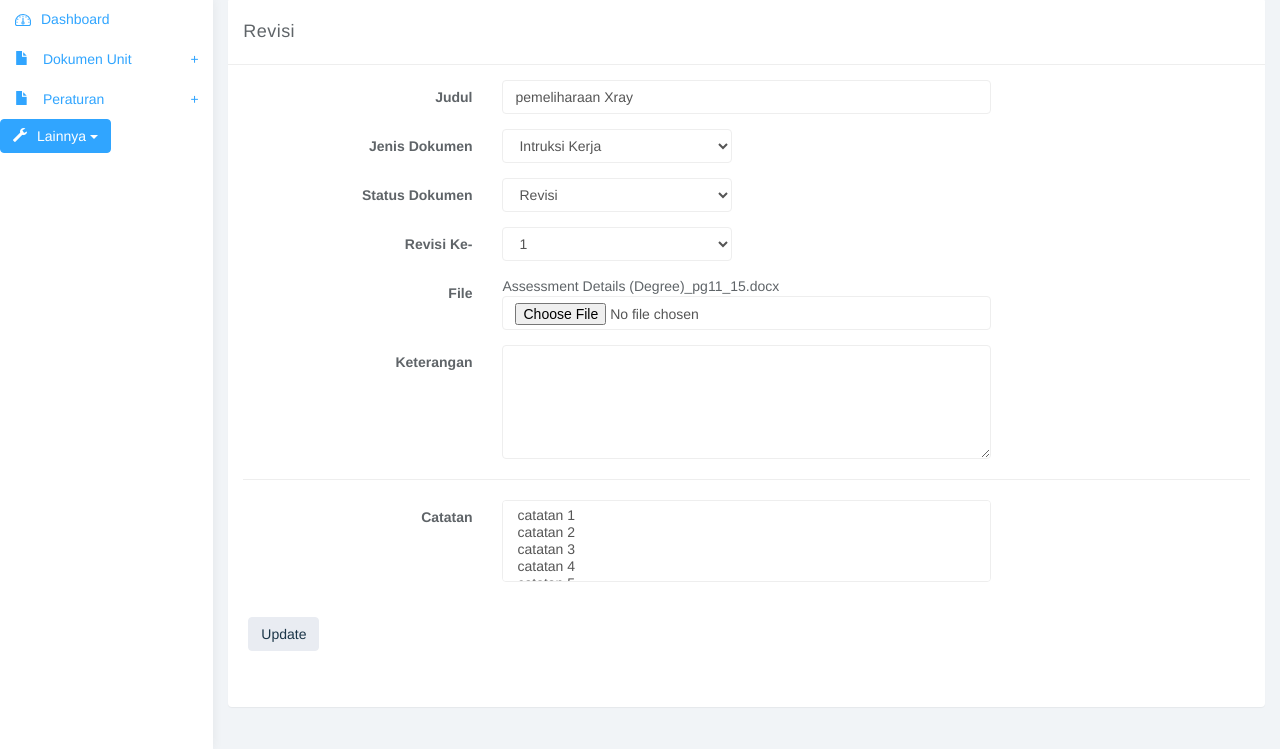
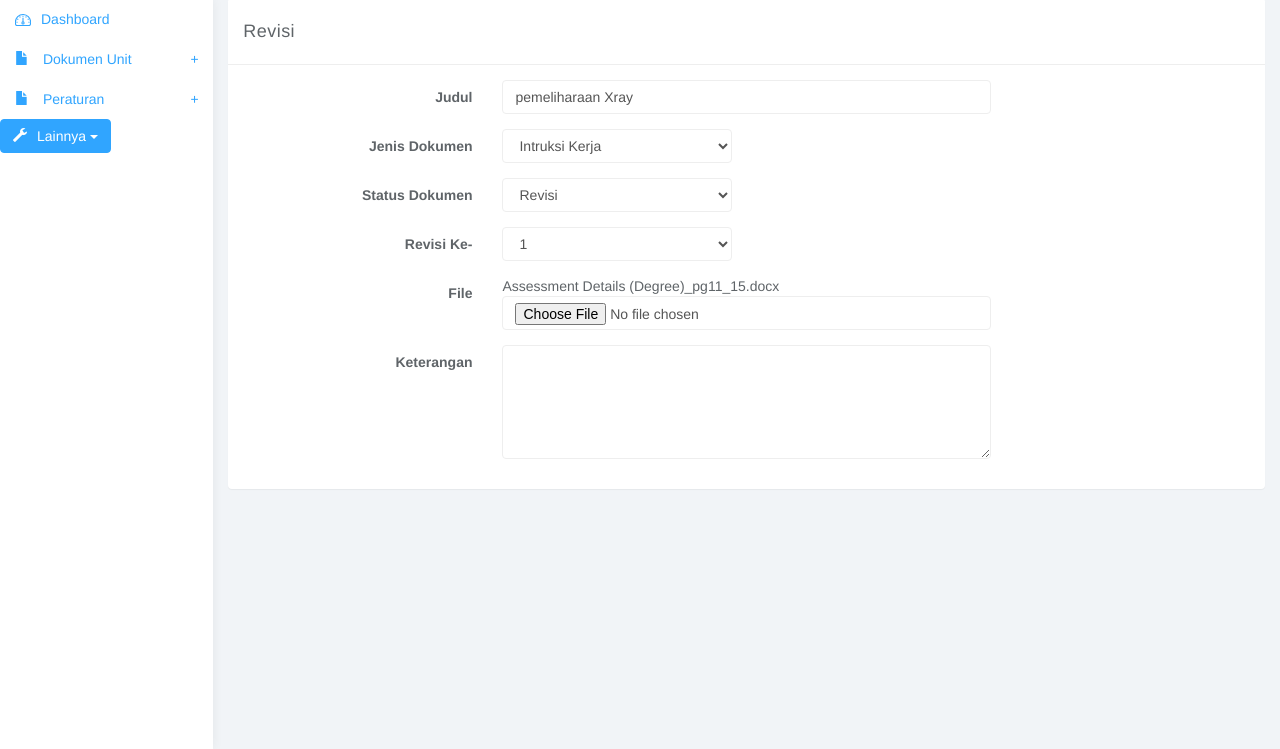
Before and after one commit to yogatanaya/ppml-, a PHP site: page /operator/edit_dokumen.php?id_dokumen=18 in a window 1280 px wide. Shown: the part 51-800 px from the top of the page. Run offline with PHP 8.4, Linux system fonts and the light colour scheme; a user stored in the database is signed in; data comes from the database, SQL or seed files in the repository.

Commit message:
Add files via upload

```diff
--- a/operator/dashbord.php
+++ b/operator/dashbord.php
@@ -29,7 +29,7 @@
                             <svg class="glyph stroked heart"><use xlink:href="#stroked-heart"/></svg>
                         </div>
                         <div class="col-sm-9 col-lg-7 widget-right">
-                            <div class="medium"><li><a href="add_catatan.php">Ext.</li></div>
+                            <div class="medium"><li><a href="add_catatan.php">Catatan</li></div>
                         </div>
                     </div>
                 </div>
@@ -53,7 +53,7 @@
                             <svg class="glyph stroked home"><use xlink:href="#stroked-home"/></svg>
                         </div>
                         <div class="col-sm-9 col-lg-7 widget-right">
-                            <div class="medium"><li><a href="view_document.php">Internal</a></li></div>
+                            <div class="medium"><li><a href="view_document.php">Dokumen Unit</a></li></div>
                         </div>
                     </div>
                 </div>
--- a/operator/edit_dokumen.php
+++ b/operator/edit_dokumen.php
@@ -135,35 +135,7 @@ include 'sidebar.php';
 									</div>
 								</div>
 
-								<hr>
-								<!--catatan mutu-->
-								<?php
-								include "config.php";
-								error_reporting(0);
-								$hasil=mysql_query("SELECT * FROM catatan_mutu");
-							  	?>
-								<div class="form-group">
-									<label class="col-md-3 control-label" for="catatan">Catatan</label>
-									<div class="col-md-6">
-									<select class="form-control"  name="catatan[]" multiple>
 
-							  			<?php
-							    		while ($baris = mysql_fetch_array($hasil)){
-							      		?>
-							      		<option value="<?php echo $baris[judul];?>"><?php echo $baris[judul];?></option>
-							      		<?php
-							    		}
-							     		?>
-									</select>
-									</div>
-								</div>
-
-								<!-- Form actions -->
-								<div class="form-group">
-									<div class="col-md-12 widget-right">
-										<input type="submit" class="btn btn-default btn-md pull-left" name="update" value="Update">
-									</div>
-								</div>
 							</fieldset>
 						</form>
 					</div>
@@ -209,7 +181,7 @@ if(isset($_POST['update'])){
 	$nama_dokumen = $_POST['nama_dokumen'];
 	$jenis_dokumen = $_POST['jenis_dokumen'];
 	$status = $_POST['status'];
-	$catatan=implode('<br>',$_POST['catatan']);
+	//$catatan=implode('<br>',$_POST['catatan']);
 	$keterangan = $_POST['keterangan'];
 	$revisi=$_POST['revisi'];
 
@@ -230,7 +202,6 @@ if(isset($_POST['update'])){
 		SET nama_dokumen='$nama_dokumen',
 		jenis_dokumen='$jenis_dokumen',
 		status='$status',
-		catatan='$catatan',
 		revisi='$revisi',
 		keterangan='$keterangan',
 		entry_date=NOW(),
--- a/operator/view_document.php
+++ b/operator/view_document.php
@@ -31,6 +31,7 @@
 
 						    <thead>
 						    <tr>
+						    	<th align="center">No.</th>
 						    	<th data-field="kode">Kode</th>
 						    	<th data-field="jenis_dokumen">Jenis</th>
 						    	<th data-field="nama_dokumen">Judul</th>
@@ -68,9 +69,12 @@
 							order by id_dokumen desc
 
 							");
+
+							$no=1;
 						    while ($data = mysql_fetch_array($query)) {
 					    	?>
 					        <tr>
+					        	<td align="center"><?php echo $no; ?></td>
 					        	<td><?php echo $data['kode']; ?></td>
 					        	<td><?php echo $data['jenis_dokumen']; ?></td>
 					           	<td><?php echo $data['nama_dokumen']; ?></td>
@@ -101,7 +105,7 @@
 					        </tr>
 
 						    <?php
-
+						    $no++;
 
 						    }
 						    ?>
```
